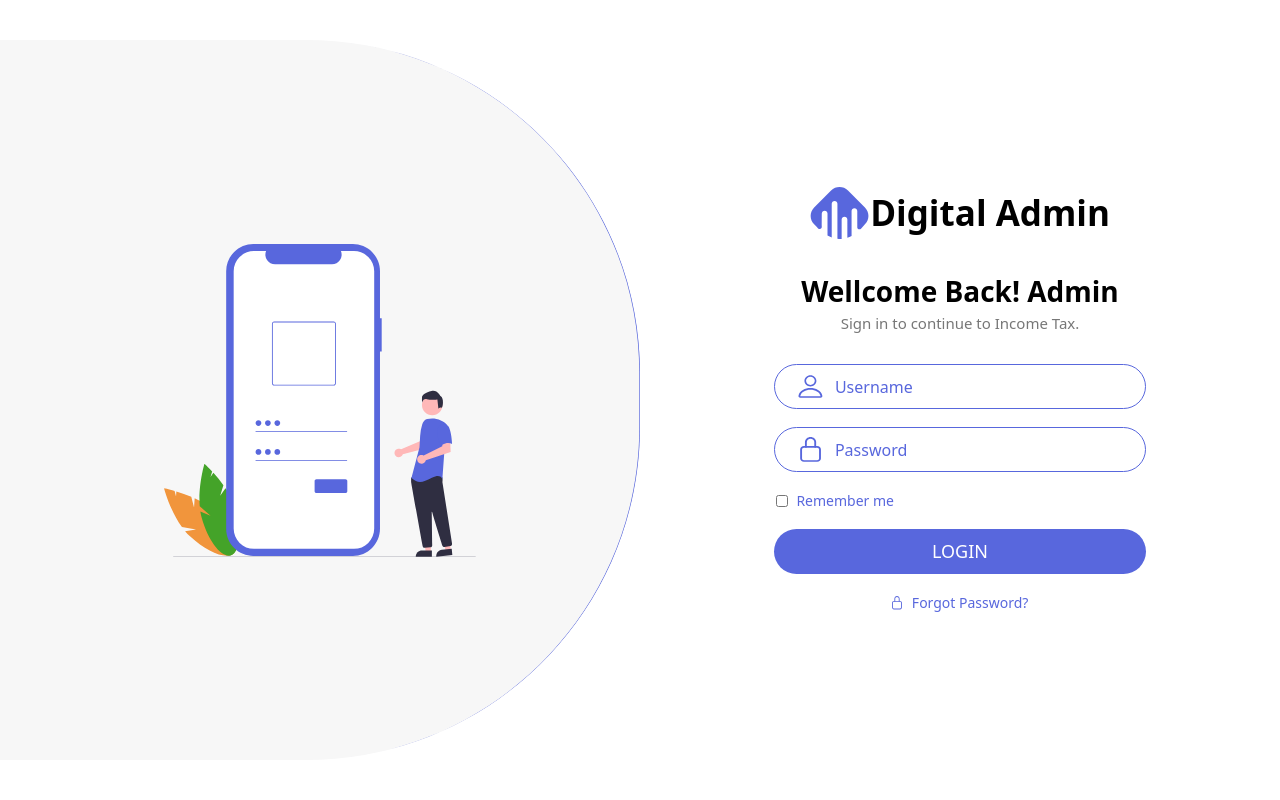
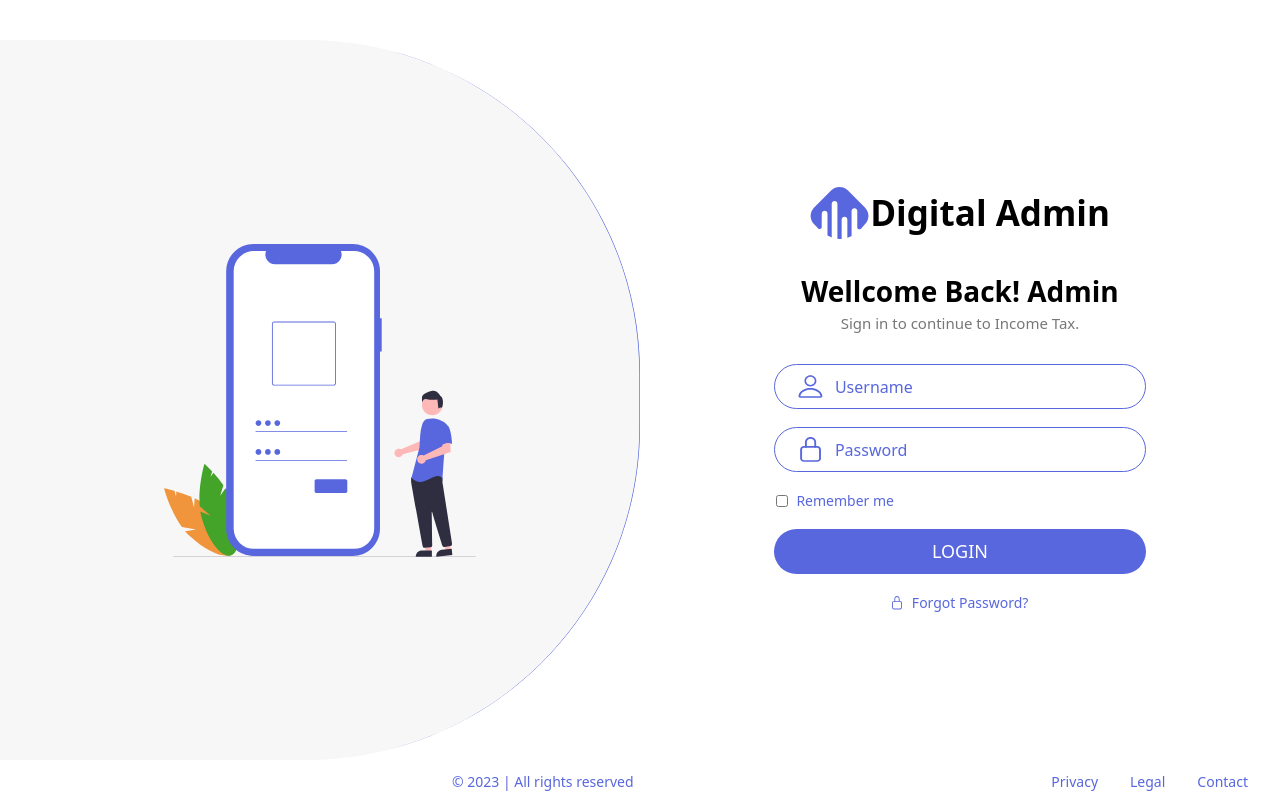
Before and after one commit to lindanmaulana/KonsepDasar-React-node-express-, a React (Vite) app: page / in a window 1280 px wide. Built offline with nearby package versions, Linux system fonts and the light colour scheme; no server answers.

Commit message:
validate user input

```diff
--- a/src/Pages/Login.jsx
+++ b/src/Pages/Login.jsx
@@ -15,9 +15,12 @@ const Login = () => {
   // state count id
   const [count, setCount] = useState(1);
 
+  // state error
+  const [error, setError] = useState(null);
+
+  // Handle inputan & hit api
   const handleForm = async (event) => {
     event.preventDefault();
-    setCount(count + 1);
 
     // Input dari form login user
     const data = {
@@ -28,8 +31,15 @@ const Login = () => {
 
     // validate username & password
     if (data.username && data.password) {
+      setCount(count + 1);
+
       // Hit api
-      await formLogin(data).then((res) => dispatch(register(res)));
+      await formLogin(data).then((res) => {
+        // validate nilai res
+        if (res) dispatch(register(res));
+      });
+    } else {
+      setError("Data tidak boleh kosong!!!");
     }
   };
 
@@ -117,7 +127,7 @@ const Login = () => {
                     </div>
 
                     {/* password */}
-                    <div className="w-full h-[45px] flex items-center border border-[#5867DD] rounded-[50px]  ">
+                    <div className="relative w-full h-[45px] flex items-center border border-[#5867DD] rounded-[50px]  ">
                       <label htmlFor="password">
                         <img
                           src="../public/loginPassword.svg"
@@ -132,7 +142,11 @@ const Login = () => {
                         placeholder="Password"
                         className="placeholder:text-[#5867DD] ml-[12px] bg-transparent outline-none "
                       />
+                    {error && (
+                      <p className="text-[10px] text-red-600">{error}</p>
+                    )}
                     </div>
+
 
                     {/* remember password */}
                     <div className="w-[120.28px] flex gap-x-[8px] ml-[2px]">
@@ -172,6 +186,26 @@ const Login = () => {
             </div>
           </div>
         </div>
+
+        {/* footer content */}
+        <footer className="fixed bottom-0 w-full">
+          <div className="absolute bottom-2 right-0 w-[860px] flex justify-between px-8">
+            <p className="w-[236px] text-[14px] text-[#5867DD] ">
+              © 2023 | All rights reserved
+            </p>
+            <ul className="flex gap-x-8 text-[14px] text-[#5867DD] ">
+              <li>
+                <a href="">Privacy</a>
+              </li>
+              <li>
+                <a href="">Legal</a>
+              </li>
+              <li>
+                <a href="">Contact</a>
+              </li>
+            </ul>
+          </div>
+        </footer>
       </section>
     </>
   );
--- a/src/services/auth.services.js
+++ b/src/services/auth.services.js
@@ -15,14 +15,24 @@ export const formRegist = async (data, callback) => {
 
 export const formLogin = async (data) => {
   try {
+    // validate inputan
+    if(data.username.trim() === '' || data.password.trim() === '') {
+      throw new Error("Nilai yang di input tidak benar!!")
+    } else {
+      // Hit api
       const res = await axios.post(`${baseUrl}/login`, data)
+
+      // Throw jika error memuat data
       if(!res.data) {
         throw new Error("Gagal memuat data di server")
       }
 
       return res.data
+    }
+
+
     } catch(err) {
-      console.log(err)
+      console.error("Terjadi kesalahan!!", err)
     }
   }
 
```
